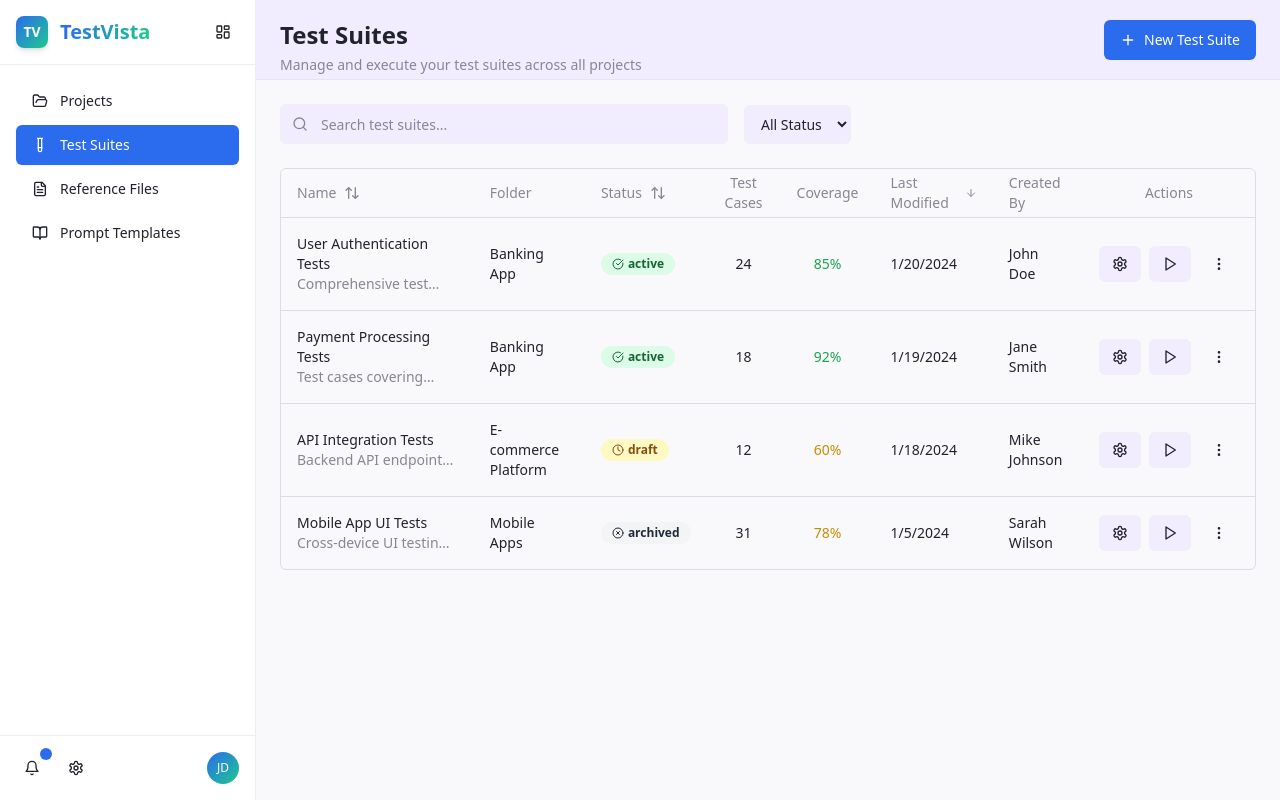
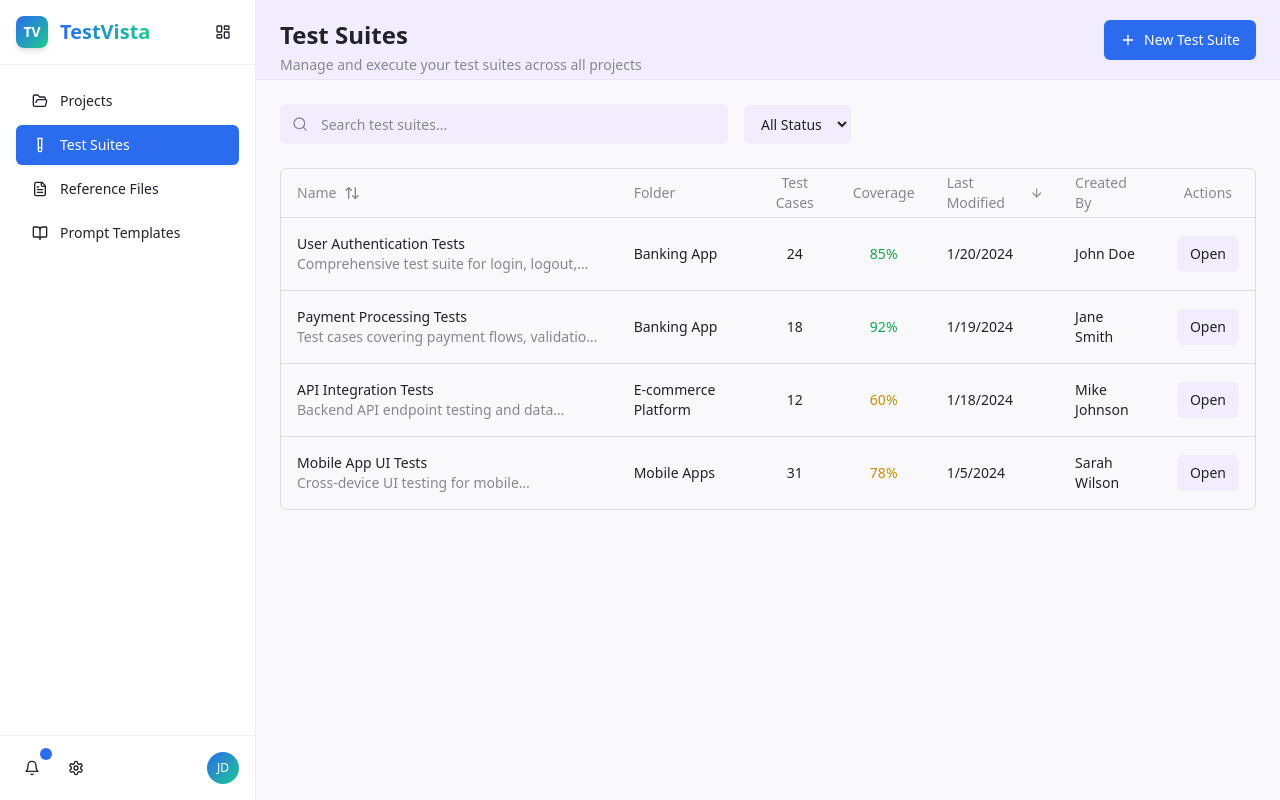
Before and after one commit to GrandPurpleOcelot/testvista-v2, a React (Vite) app: page /suites in a window 1280 px wide. Built offline with nearby package versions, Linux system fonts and the light colour scheme.

Commit message:
Fix Test Suites table
Remove "Status" column and update "Actions" column to only include "Open" button linking to suite/:id.

```diff
--- a/src/pages/TestSuites.tsx
+++ b/src/pages/TestSuites.tsx
@@ -220,15 +220,6 @@ export default function TestSuites() {
                     </div>
                   </TableHead>
                   <TableHead>Folder</TableHead>
-                  <TableHead
-                    className="cursor-pointer hover:bg-muted/50"
-                    onClick={() => handleSort("status")}
-                  >
-                    <div className="flex items-center gap-2">
-                      Status
-                      {getSortIcon("status")}
-                    </div>
-                  </TableHead>
                   <TableHead className="text-center">Test Cases</TableHead>
                   <TableHead className="text-center">Coverage</TableHead>
                   <TableHead
@@ -258,14 +249,6 @@ export default function TestSuites() {
                     <TableCell>
                       <span className="text-sm">{suite.folder}</span>
                     </TableCell>
-                    <TableCell>
-                      <Badge className={`text-xs ${getStatusColor(suite.status)}`}>
-                        <span className="flex items-center gap-1">
-                          {getStatusIcon(suite.status)}
-                          {suite.status}
-                        </span>
-                      </Badge>
-                    </TableCell>
                     <TableCell className="text-center">
                       <span className="font-medium">{suite.testCases}</span>
                     </TableCell>
@@ -283,17 +266,11 @@ export default function TestSuites() {
                       <span className="text-sm">{suite.createdBy}</span>
                     </TableCell>
                     <TableCell>
-                      <div className="flex items-center justify-center gap-2">
+                      <div className="flex items-center justify-center">
                         <Button asChild variant="outline" size="sm">
                           <Link to={`/suite/${suite.id}`}>
-                            <Settings className="h-3 w-3" />
+                            Open
                           </Link>
-                        </Button>
-                        <Button variant="outline" size="sm">
-                          <Play className="h-3 w-3" />
-                        </Button>
-                        <Button variant="ghost" size="sm">
-                          <MoreVertical className="h-3 w-3" />
                         </Button>
                       </div>
                     </TableCell>
```
